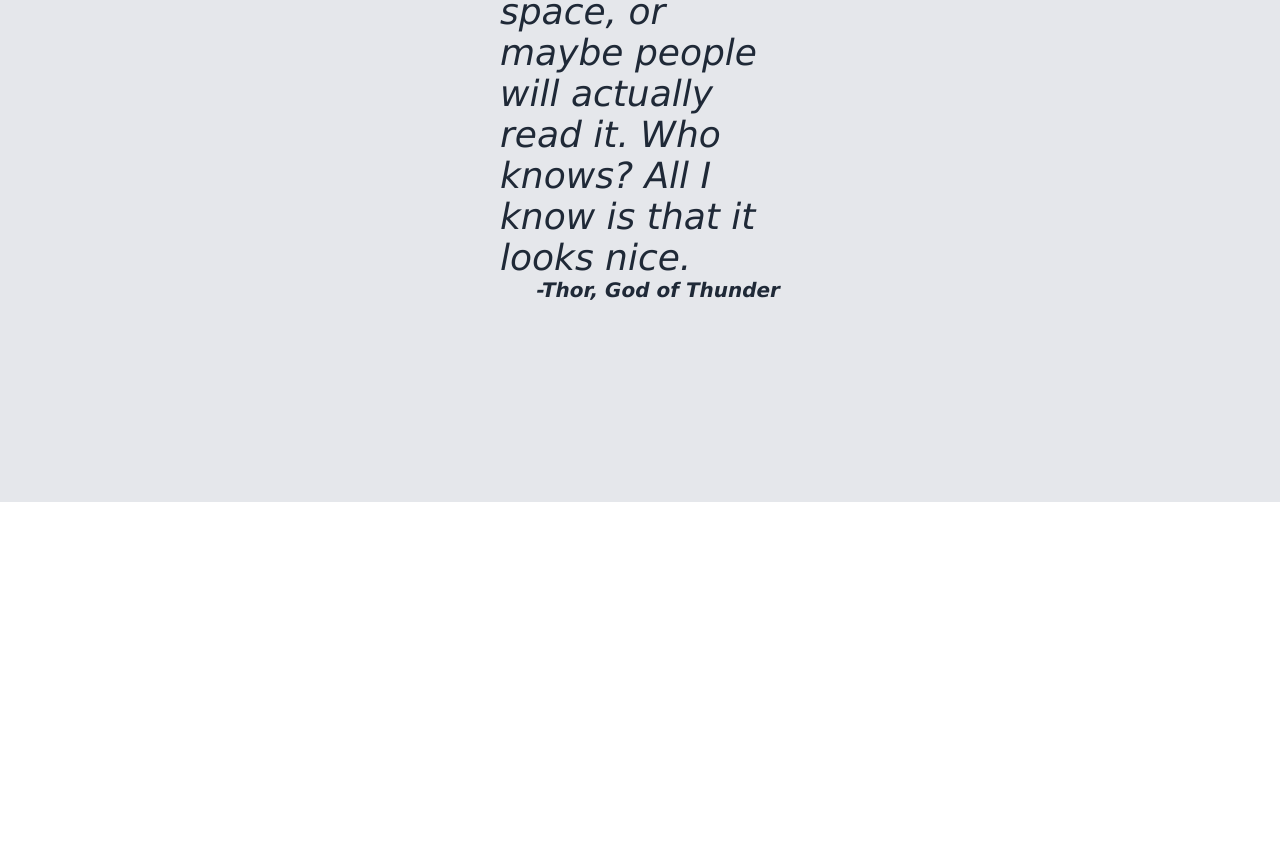
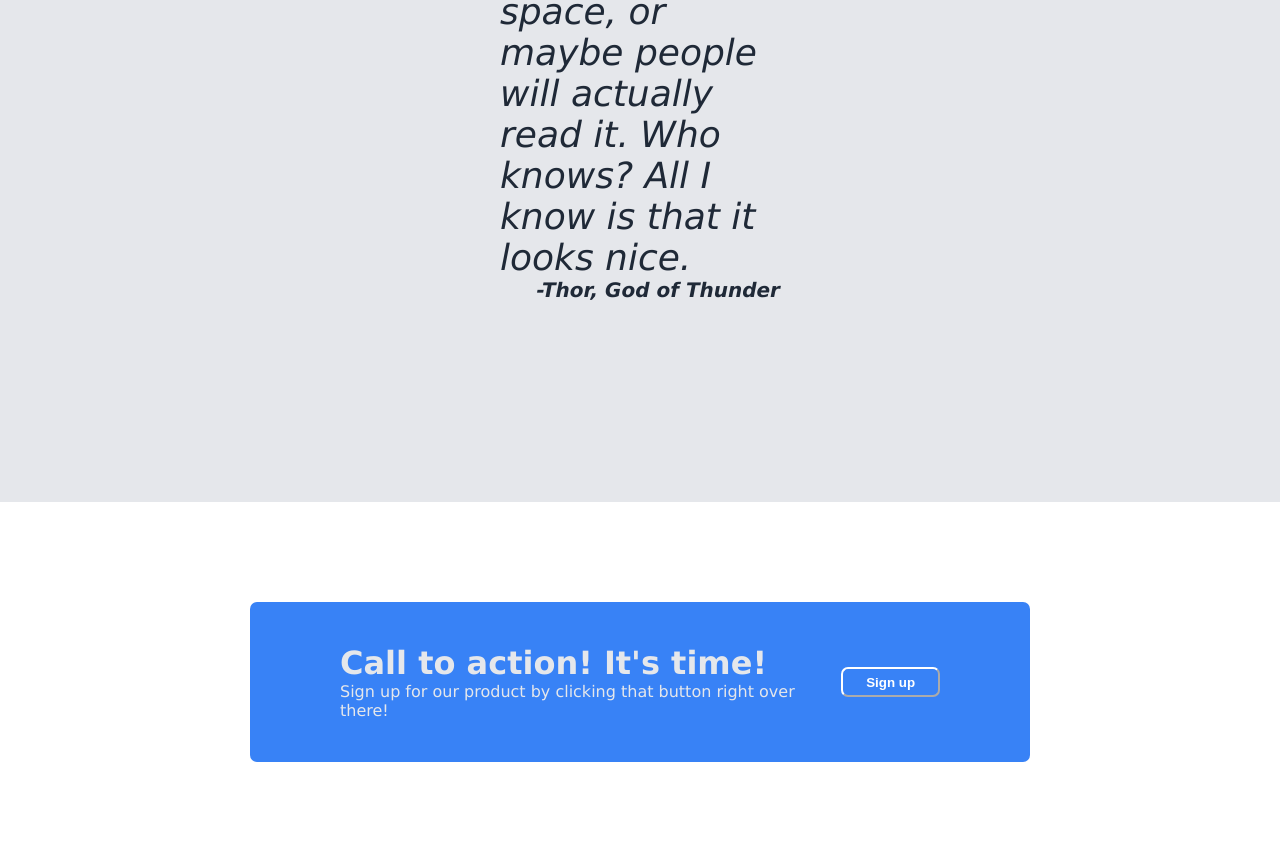
Before and after one commit to UrkeNzY/landing-page, a plain HTML site: page index.html in a window 1280 px wide. Shown: the part 1562-2424 px from the top of the page. Before the commit the page ends 2064 px from the top, so only its background shows below. Drawn offline with Linux system fonts and the light colour scheme.

Commit message:
Add Call to action section and style it

```diff
--- a/index.html
+++ b/index.html
@@ -56,5 +56,14 @@
           <h2 class="quote-author">-Thor, God of Thunder</h2>
         </div>
         </div>
+        <div class="fourth-section">
+          <div class="call-to-action-card">
+            <div class="call-to-action-text">
+            <h1>Call to action! It's time!</h1>
+            <p>Sign up for our product by clicking that button right over there!</p>
+            </div>
+            <button class="call-to-action-button" type="submit">Sign up</button>
+          </div>
+        </div>
     </body>
 </html>
--- a/styles.css
+++ b/styles.css
@@ -124,3 +124,35 @@ a{
     display: flex;
     justify-content: flex-end;
 }
+
+.fourth-section{
+    display: flex;
+    justify-content: center;
+}
+
+.call-to-action-card{
+    display: flex;
+    justify-content: space-between;
+    align-items: center;
+    background-color: #3882F6;
+    border-radius: 7px;
+    width:  950px;
+    height: 150px;
+    margin: 100px 250px;
+    padding: 5px 90px;
+}
+
+.call-to-action-text{
+    color: #E5E7EB;
+}
+
+.call-to-action-button{
+    height: 30px;
+    width: 100px;
+    border-style: 3px solid;
+    border-color: white !important;
+    border-radius: 7px;
+    background-color: #3882F6;
+    font-weight: 900;
+    color: white;
+}
```
